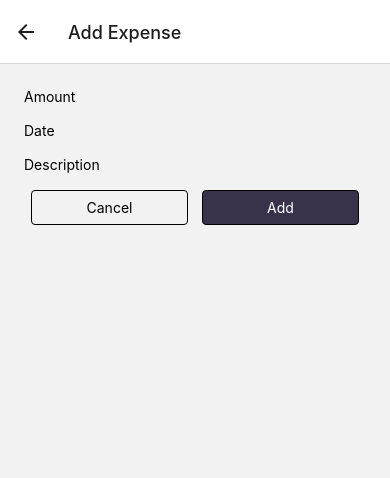
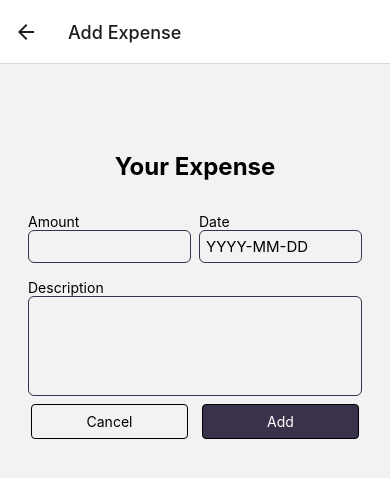
Before and after one commit to calinvladthglobant/ReactNativeCourse, a React Native app: screen /ManageExpenses in a window 390 px wide. Shown: the top 478 px of the page. Built offline with nearby package versions, Linux system fonts and the light colour scheme.

Commit message:
Finish section 9

```diff
--- a/components/ManageExpenses/ExpenseForm.js
+++ b/components/ManageExpenses/ExpenseForm.js
@@ -1,10 +1,116 @@
-import {Text, TextInput, View} from "react-native";
+import {Alert, StyleSheet, Text, View} from "react-native";
 import Input from "./Input";
+import {useState} from "react";
+import Button from "../UI/Button";
+import {getFormattedDate} from "../../util/date";
 
-export default function ExpenseForm({label}) {
-  return <View>
-    <Input label="Amount"/>
-    <Input label="Date"/>
-    <Input label="Description"/>
-  </View>
+export default function ExpenseForm({onCancel, onSubmit, submitButtonLabel, defaultValues}) {
+  const [form, setForm] = useState({
+    amount: {
+      value: defaultValues ? defaultValues.amount.toString() : "",
+      isValid: true
+    },
+    date: {
+      value: defaultValues ? getFormattedDate(defaultValues.date) : "",
+      isValid: true
+    },
+    description: {
+      value: defaultValues ? defaultValues.description : "",
+      isValid: true
+    }
+  })
+
+  function inputHandler(key, value) {
+    setForm(currentForm => {
+      return {
+        ...currentForm,
+        [key]: {value: value, isValid: true}
+      }
+    })
+  }
+
+  function submitHandler() {
+    const formData = {
+      amount: +form.amount.value,
+      date: new Date(form.date.value),
+      description: form.description.value
+    }
+
+    const amountValid = !isNaN(formData.amount) && formData.amount > 0
+    const dateValid = formData.date.toString() !== "Invalid Date"
+    const descriptionValid = formData.description.trim().length > 0
+
+    if (amountValid && dateValid && descriptionValid) {
+      onSubmit(formData)
+    } else {
+      setForm(currentForm => {
+        return {
+          amount: {value: currentForm.amount.value, isValid: amountValid},
+          date: {value: currentForm.date.value, isValid: dateValid},
+          description: {value: currentForm.description.value, isValid: descriptionValid},
+        }
+      })
+    }
+  }
+
+
+  return <>
+    <View style={style.form}>
+      <Text style={style.title}>Your Expense</Text>
+      <View style={style.inputsRow}>
+        <Input customStyle={style.rowInput} label="Amount" error={!form.amount.isValid} textInputConfig={{
+          keyboardType: "decimal-pad",
+          onChangeText: inputHandler.bind(this, "amount"),
+          value: form.amount.value,
+        }}/>
+        <Input customStyle={[style.rowInput]} error={!form.date.isValid} label="Date" textInputConfig={{
+          placeholder: "YYYY-MM-DD",
+          maxLength: 10,
+          onChangeText: inputHandler.bind(this, "date"),
+          value: form.date.value
+        }}/>
+      </View>
+      <Input label="Description" error={!form.description.isValid} textInputConfig={{
+        multiline: true,
+        onChangeText: inputHandler.bind(this, "description"),
+        value: form.description.value
+      }}/>
+    </View>
+
+    <View style={style.buttonsContainer}>
+      <View style={style.buttonContainer}>
+        <Button onPress={onCancel}>Cancel</Button>
+      </View>
+      <View style={style.buttonContainer}>
+        <Button mode="flat" onPress={submitHandler}>{submitButtonLabel}</Button>
+      </View>
+    </View>
+  </>
 }
+
+const style = StyleSheet.create({
+  form: {
+    marginTop: 40
+  },
+  title: {
+    fontSize: 24,
+    fontWeight: "bold",
+    textAlign: "center",
+    marginVertical: 24
+  },
+  inputsRow: {
+    flexDirection: "row",
+    justifyContent: "space-between"
+  },
+  rowInput: {
+    flex: 1
+  },
+  buttonsContainer: {
+    flexDirection: "row",
+    alignItems: "center"
+  },
+  buttonContainer: {
+    flex: 1,
+    marginHorizontal: 7
+  },
+})
--- a/components/ManageExpenses/Input.js
+++ b/components/ManageExpenses/Input.js
@@ -1,8 +1,35 @@
-import {Text, TextInput, View} from "react-native";
+import {StyleSheet, Text, TextInput, View} from "react-native";
+import {GlobalStyles} from "../../constants/styles";
 
-export default function Input({label, textInputConfig}) {
-  return <View>
-    <Text>{label}</Text>
-    <TextInput {...textInputConfig}/>
+export default function Input({label, customStyle, error, textInputConfig}) {
+
+  return <View style={[style.inputContainer, customStyle]}>
+    <Text custonStyle={style.label}>{label}</Text>
+    <TextInput style={[style.input, error && style.inputError, textInputConfig.multiline && style.inputMultiline]} {...textInputConfig}/>
   </View>
 }
+
+const style = StyleSheet.create({
+  inputContainer: {
+    marginHorizontal: 4,
+    marginVertical: 8
+  },
+  label: {
+    fontSize: 12,
+    // color: GlobalStyles.colors
+  },
+  input: {
+    padding: 6,
+    borderRadius: 6,
+    fontSize: 15,
+    borderWidth: 1,
+    borderColor: GlobalStyles.colors.gray500
+  },
+  inputError: {
+    borderColor: GlobalStyles.colors.error500
+  },
+  inputMultiline: {
+    height: 100,
+    textAlignVertical: "top"
+  }
+})
--- a/screens/ManageExpenses.js
+++ b/screens/ManageExpenses.js
@@ -11,38 +11,33 @@ export default function ManageExpenses({route, navigation}) {
   const expenseId = route.params?.expenseId
   const isEditing = !!expenseId
 
+  const selectedExpense = expensesCtx.expenses.find(o => o.id === expenseId)
+
   useLayoutEffect(() => {
     navigation.setOptions({
       title: isEditing ? "Edit Expense" : "Add Expense"
     })
   }, [navigation, isEditing])
 
+  function cancelHandler() {
+    navigation.goBack()
+  }
+
+  function confirmExpenseHandler(data) {
+    if (isEditing) expensesCtx.updateExpense(expenseId, {description: "TEST UPDATE"})
+    else expensesCtx.addExpense(data)
+    navigation.goBack()
+  }
+
   function deleteExpenseHandler() {
     expensesCtx.deleteExpense(expenseId)
     navigation.goBack()
   }
 
-  function cancelHandler() {
-    navigation.goBack()
-  }
-
-  function confirmExpenseHandler() {
-    if (isEditing) expensesCtx.updateExpense(expenseId, {description: "TEST UPDATE"})
-    else expensesCtx.addExpense({description: "TEST", amount: 19.99, date: new Date()})
-    navigation.goBack()
-
-  }
 
   return <View style={style.container}>
-    <ExpenseForm/>
-    <View style={style.buttonsContainer}>
-      <View style={style.buttonContainer}>
-        <Button onPress={cancelHandler}>Cancel</Button>
-      </View>
-      <View style={style.buttonContainer}>
-        <Button mode="flat" onPress={confirmExpenseHandler}>{isEditing ? "Update" : "Add"}</Button>
-      </View>
-    </View>
+    <ExpenseForm onCancel={cancelHandler} onSubmit={confirmExpenseHandler}
+                 submitButtonLabel={isEditing ? "Update" : "Add"} defaultValues={selectedExpense}/>
     {
       isEditing && <View style={style.deleteContainer}>
         <IconButton name="delete" color={GlobalStyles.colors.error500} size={30} onPress={deleteExpenseHandler}/>
@@ -56,14 +51,6 @@ const style = StyleSheet.create({
     flex: 1,
     padding: 24
   },
-  buttonsContainer: {
-    flexDirection: "row",
-    alignItems: "center"
-  },
-  buttonContainer: {
-    flex: 1,
-    marginHorizontal: 7
-  },
   deleteContainer: {
     marginTop: 16,
     paddingTop: 0,
--- a/util/date.js
+++ b/util/date.js
@@ -1,5 +1,5 @@
 export function getFormattedDate(date) {
-  return `${date.getFullYear()}-${date.getMonth() + 1}-${date.getDate()}`
+  return `${date.toISOString().slice(0, 10)}`
 }
 
 export function getDateMinusDays(date, days) {
```
